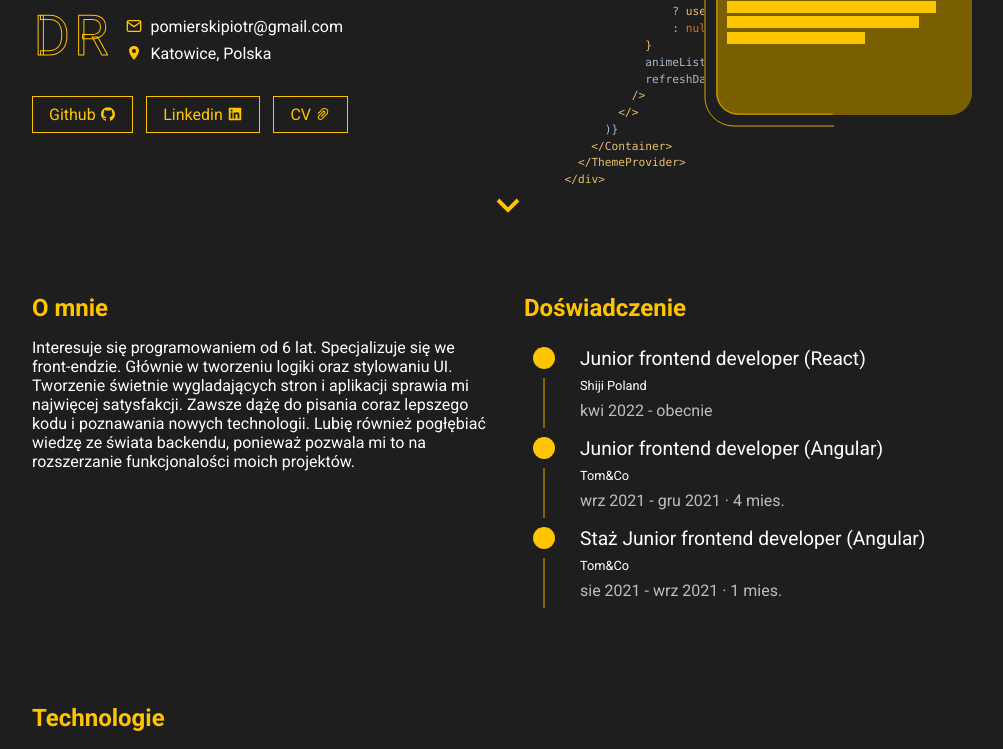
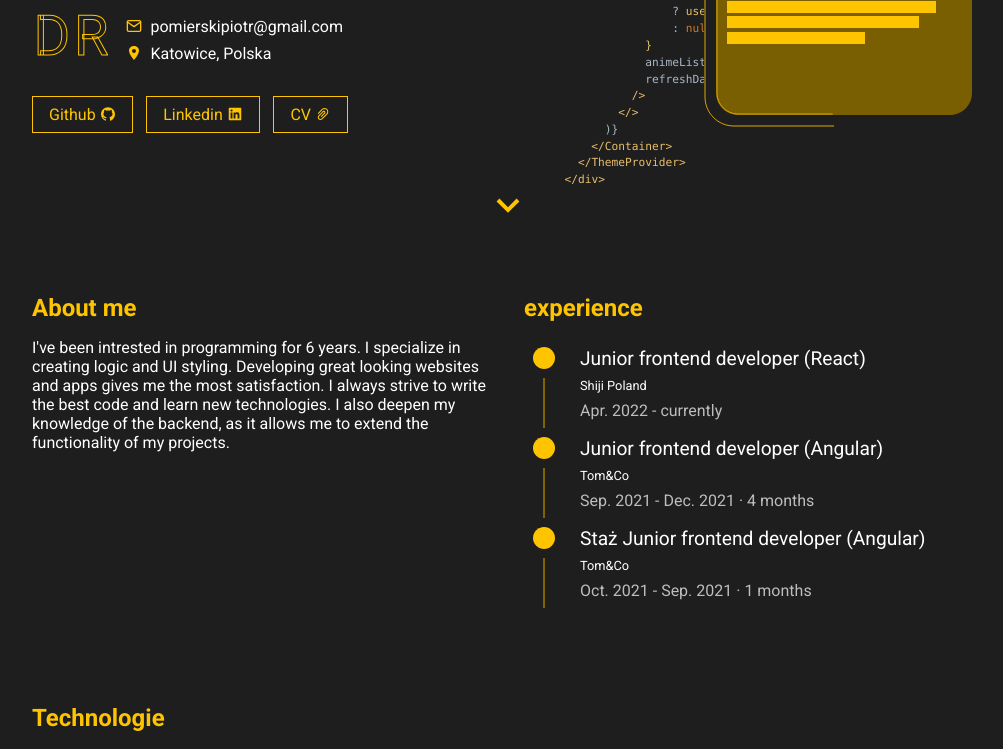
Before and after one commit to Pomierski/portfolio, a React (Create React App) app: page / in a window 1280 px wide. Shown: the part 562-1311 px from the top of the page, without its empty margins (132-1135 px from the left). Built offline with nearby package versions, Linux system fonts and the light colour scheme.

Commit message:
feat: add about section translations

```diff
--- a/src/i18n.ts
+++ b/src/i18n.ts
@@ -1,6 +1,7 @@
 import i18n from "i18next";
 import { initReactI18next } from "react-i18next";
-import contactTranslations from "./sections/ContactCard/translations";
+import * as aboutTranslations from "./sections/About/translations/index.json";
+import * as contactTranslations from "./sections/ContactCard/translations/index.json";
 
 i18n
   .use(initReactI18next) // passes i18n down to react-i18next
@@ -13,11 +14,13 @@ i18n
       pl: {
         translation: {
           contact: contactTranslations.pl,
+          about: aboutTranslations.pl,
         },
       },
       en: {
         translation: {
           contact: contactTranslations.en,
+          about: aboutTranslations.en,
         },
       },
     },
--- a/src/sections/About/About.tsx
+++ b/src/sections/About/About.tsx
@@ -1,3 +1,4 @@
+import { useTranslation } from "react-i18next";
 import Container from "../../components/Container";
 import Heading from "../../components/Heading/Heading";
 import Section from "../../components/Section";
@@ -6,38 +7,38 @@ import Timeline from "../../components/Timeline";
 
 const currentYear = new Date().getFullYear();
 
-const About = () => (
+const About = () => {
+  const { t } = useTranslation();
+  return (
     <Section id="about" gridCol="1 / 3">
       <Container>
         <div>
-        <Heading>O mnie</Heading>
-        <Text>
-          Interesuje się programowaniem od {currentYear - 2016} lat.
-          Specjalizuje się we front-endzie. Głównie w tworzeniu logiki oraz
-          stylowaniu UI. Tworzenie świetnie wygladających stron i aplikacji
-          sprawia mi najwięcej satysfakcji. Zawsze dążę do pisania coraz
-          lepszego kodu i poznawania nowych technologii. Lubię również pogłębiać
-          wiedzę ze świata backendu, ponieważ pozwala mi to na rozszerzanie
-          funkcjonalości moich projektów.
-        </Text>
+          <Heading>{t("about.aboutMe")}</Heading>
+          <Text>{t("about.bio", { years: currentYear - 2016 })}</Text>
         </div>
         <div>
-        <Heading>Doświadczenie</Heading>
+          <Heading>{t("experience")}</Heading>
           <Timeline
             positions={[
               {
                 title: "Junior frontend developer (React)",
-              description: "kwi 2022 - obecnie",
+                description: `${t("about.april")} 2022 - ${t(
+                  "about.currently"
+                )}`,
                 company: "Shiji Poland",
               },
               {
                 title: "Junior frontend developer (Angular)",
-              description: "wrz 2021 - gru 2021 · 4 mies.",
+                description: `${t("about.september")} 2021 - ${t(
+                  "about.december"
+                )} 2021 · 4 ${t("about.months")}`,
                 company: "Tom&Co",
               },
               {
                 title: "Staż Junior frontend developer (Angular)",
-              description: "sie 2021 - wrz 2021 · 1 mies.",
+                description: `${t("about.october")} 2021 - ${t(
+                  "about.september"
+                )} 2021 · 1 ${t("about.months")}`,
                 company: "Tom&Co",
               },
             ]}
@@ -46,5 +47,6 @@ const About = () => (
       </Container>
     </Section>
   );
+};
 
 export default About;
--- /dev/null
+++ b/src/sections/About/translations/index.json
@@ -0,0 +1,40 @@
+{
+  "pl": {
+    "aboutMe": "O mnie",
+    "bio": "Interesuje się programowaniem od {{years}} lat. Specjalizuje się w tworzeniu logiki oraz stylowaniu UI. Tworzenie świetnie wygladających stron i aplikacji sprawia mi najwięcej satysfakcji. Zawsze dążę do pisania najlepszego kodu i rozwijania się w nowych technologiach. Pogłębiam również wiedzę ze świata backendu, ponieważ pozwala mi to na rozszerzanie funkcjonalości moich projektów.",
+    "experience": "Doświadczenie",
+    "january": "sty",
+    "february": "luty",
+    "march": "mar",
+    "april": "kwi",
+    "may": "maj",
+    "june": "cze",
+    "july": "lip",
+    "august": "sie",
+    "september": "wrz",
+    "october": "paź",
+    "november": "lis",
+    "december": "gru",
+    "current": "obecnie",
+    "months": "mieś."
+  },
+  "en": {
+    "aboutMe": "About me",
+    "bio": "I've been intrested in programming for {{years}} years.  I specialize in creating logic and UI styling. Developing great looking websites and apps gives me the most satisfaction. I always strive to write the best code and learn new technologies. I also deepen my knowledge of the backend, as it allows me to extend the functionality of my projects.",
+    "experience": "Experience",
+    "january": "Jan.",
+    "february": "Feb.",
+    "march": "Mar.",
+    "april": "Apr.",
+    "may": "May",
+    "june": "June",
+    "july": "July",
+    "august": "Aug.",
+    "september": "Sep.",
+    "october": "Oct.",
+    "november": "Nov.",
+    "december": "Dec.",
+    "currently": "currently",
+    "months": "months"
+  }
+}
--- a/src/sections/ContactCard/translations/index.ts
+++ /dev/null
@@ -1,8 +0,0 @@
-import translations from "./translations.json";
-
-const contactTranslations = {
-  pl: translations.pl,
-  en: translations.en,
-};
-
-export default contactTranslations;
```
Also changed, not shown: src/sections/ContactCard/translations/index.json (renamed from src/sections/ContactCard/translations/translations.json). Lines whose indentation alone changed are shown as unchanged.
